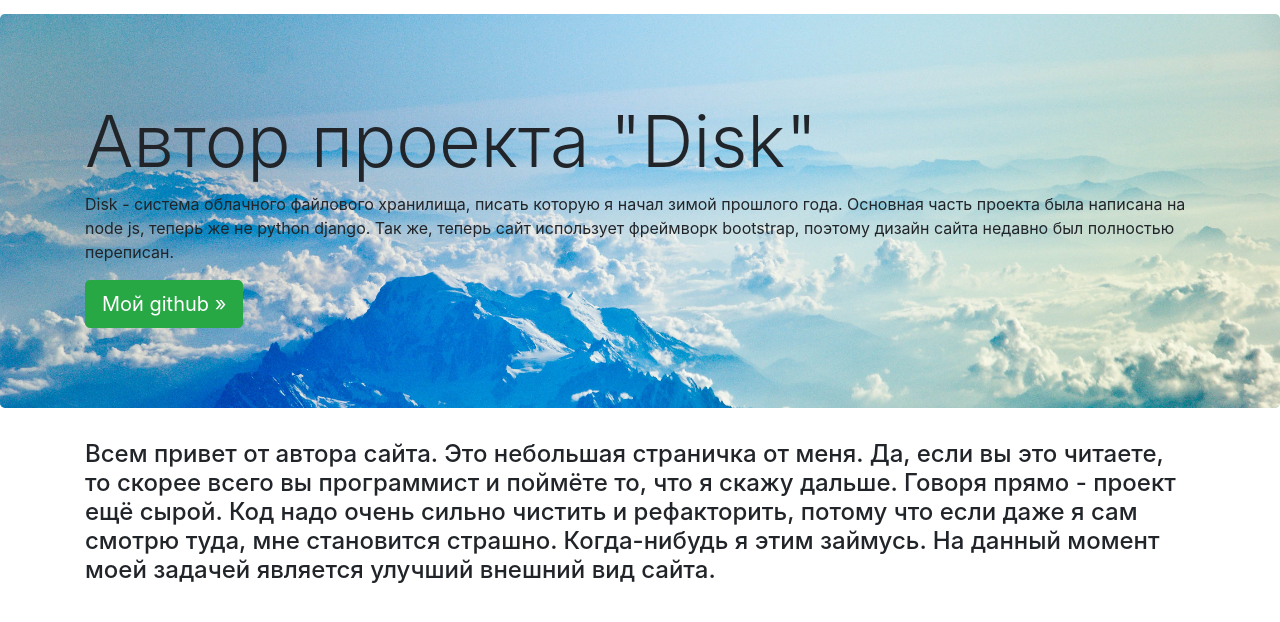
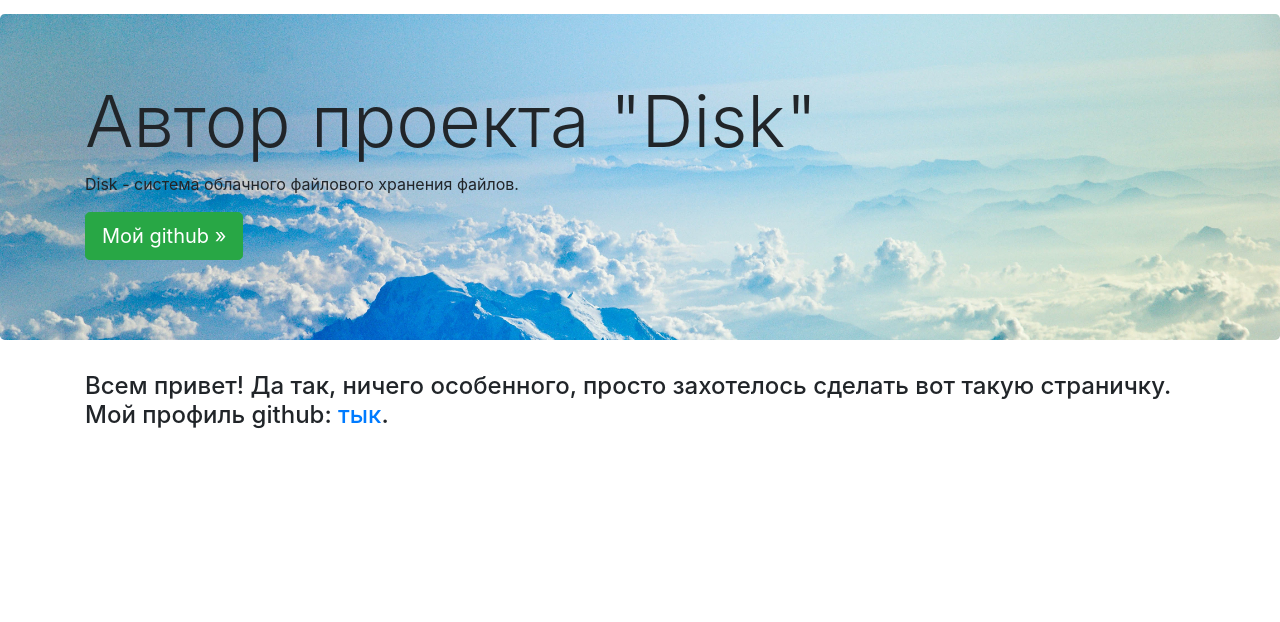
Before and after one commit to coder8080/disk, a Django app: page /author/ in a window 1280 px wide. Shown: the part 56-678 px from the top of the page. Run offline with Django 3.2, Linux system fonts and the light colour scheme.

Commit message:
Исправлена ошибка

```diff
--- a/static/js/disk-script.js
+++ b/static/js/disk-script.js
@@ -53,7 +53,6 @@
 
 function uploadFiles() {
     /* Функция загрузки файлов */
-    //Получаем необходимые элементы со страницы
     let upload_file_form = document.getElementById("upload-file-form")
     let input_file = document.getElementById("input-file")
     for (let i = 0; i < input_file.files.length; i++) {
--- a/templates/main/author.html
+++ b/templates/main/author.html
@@ -7,14 +7,10 @@
 {% block content %}
     {% get_header 'author' %}
     <div class="jumbotron" style="background: url('/static/images/back.jpg') fixed; background-size: cover">
-        <div class="container" style="margin-top: 20px">
+        <div class="container">
             <h1 class="display-3">Автор проекта "Disk"</h1>
             <p>
-                Disk - система облачного файлового хранилища, писать которую я начал зимой прошлого года. Основная
-                часть
-                проекта была написана на node js, теперь же не python django. Так же, теперь сайт использует
-                фреймворк
-                bootstrap, поэтому дизайн сайта недавно был полностью переписан.
+                Disk - система облачного файлового хранения файлов.
             </p>
             <p>
                 <a class="btn btn-success btn-lg" href="https://github.com/coder8080" role="button">
@@ -25,10 +21,7 @@
     </div>
     <div class="container">
         <p class="h4">
-            Всем привет от автора сайта. Это небольшая страничка от меня. Да, если вы это читаете, то скорее всего вы
-            программист и поймёте то, что я скажу дальше. Говоря прямо - проект ещё сырой. Код надо очень сильно чистить
-            и рефакторить, потому что если даже я сам смотрю туда, мне становится страшно. Когда-нибудь я этим займусь.
-            На данный момент моей задачей является улучший внешний вид сайта.
+            Всем привет! Да так, ничего особенного, просто захотелось сделать вот такую страничку. Мой профиль github: <a href="https://github.com/coder8080/disk">тык</a>.
         </p>
     </div>
 {% endblock content %}
--- a/templates/main/tags/header.html
+++ b/templates/main/tags/header.html
@@ -1,8 +1,7 @@
 {% load static %}
 <nav class="navbar navbar-expand-md navbar-light fixed-top bg-light">
     <a class="navbar-brand" href="/">
-        <img src="{% static 'images/disk.png' %}" width="30" height="30" class="d-inline-block align-top"
-             loading="lazy">
+        <img src="{% static 'images/disk.png' %}" width="30" height="30" class="d-inline-block align-top" alt="logo">
     </a>
     <button class="navbar-toggler" type="button" data-toggle="collapse" data-target="#navbarsExampleDefault"
             aria-controls="navbarsExampleDefault" aria-expanded="false" aria-label="Toggle navigation">
```
Also changed, not shown: static/styles/disk-style.css (+0 -31 lines).
